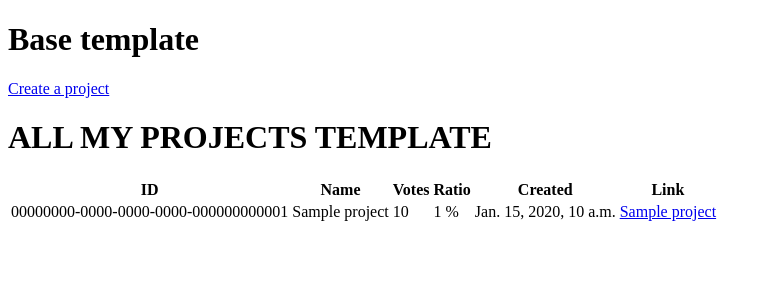
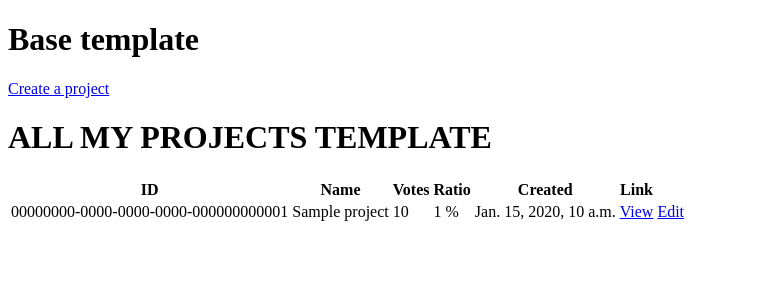
Before and after one commit to Harry-Leepz/devsearch, a Django app: page / in a window 1280 px wide. Shown: the top 300 px of the page, without its empty margins (0-772 px from the left). Run offline with Django 3.2, Linux system fonts and the light colour scheme; tables that the repository leaves empty hold one stand-in row (values such as "Sample post").

Commit message:
Add url path for updateProject + link in template

```diff
--- a/projects/templates/projects/projects.html
+++ b/projects/templates/projects/projects.html
@@ -19,7 +19,8 @@
       <td>{{ project.vote_total }}</td>
       <td>{{ project.vote_ratio }} %</td>
       <td>{{ project.created }}</td>
-      <td><a href="{% url 'project' project.id %}">{{ project.title }}</a> </td>
+      <td><a href="{% url 'project' project.id %}">View</a> </td>
+      <td><a href="{% url 'update-project' project.id %}">Edit</a> </td>
     </tr>
   {% endfor %}
 </table>
--- a/projects/urls.py
+++ b/projects/urls.py
@@ -7,4 +7,5 @@ urlpatterns = [
     path('', views.projects, name='projects'),
     path('project/<str:pk>/', views.project, name='project'),
     path('create-project/', views.createProject, name='create-project'),
+    path('update-project/<str:pk>/', views.updateProject, name='update-project'),
 ]
```
